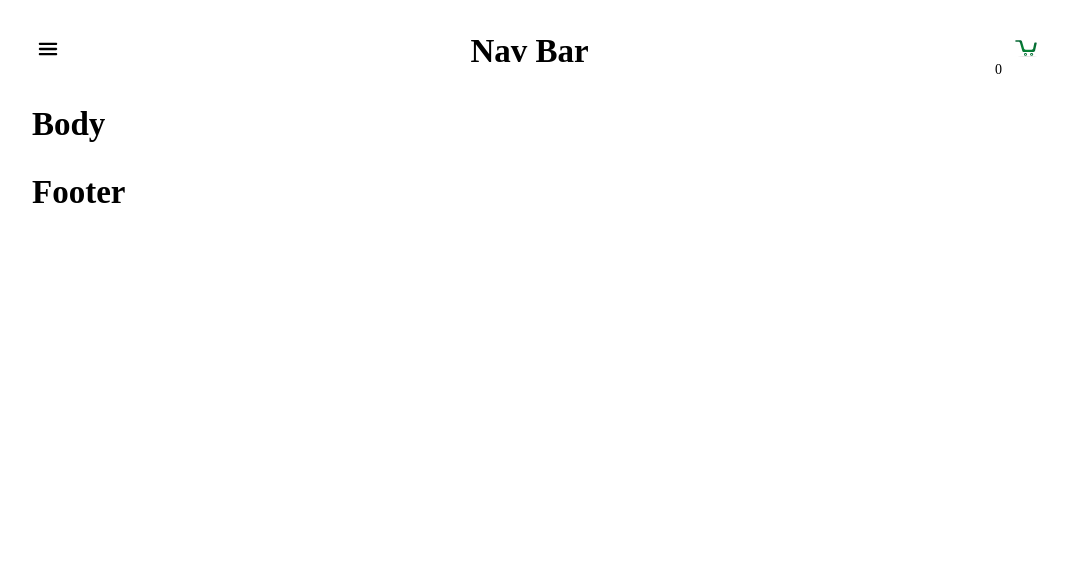
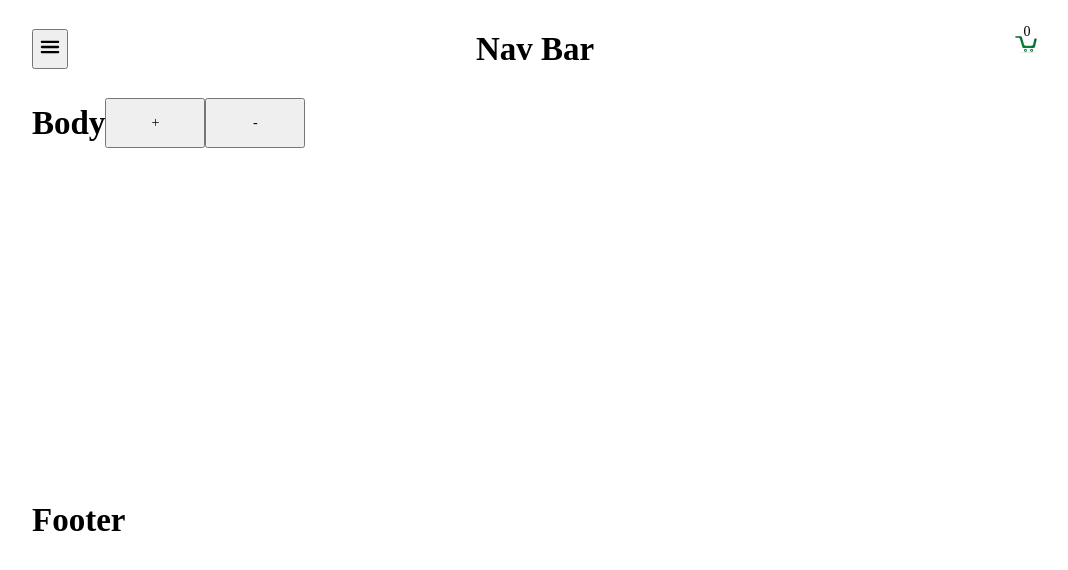
Before and after one commit to dimambaksh/ibm, a React (Vite) app: page / in a window 1280 px wide. Shown: the top 570 px of the page, without its empty margins (98-1166 px from the left). Built offline with nearby package versions, Linux system fonts and the light colour scheme.

Commit message:
SideMenu, Shopping Cart slices

```diff
--- a/src/App.jsx
+++ b/src/App.jsx
@@ -1,17 +1,22 @@
-import { useState } from 'react'
+import React from 'react'
 import './App.css'
 import NavBarElement from './UI/NavBarElement';
 import BodyElement from './UI/BodyElement';
 import FooterElement from './UI/FooterElement';
+import SideMenuElement from './UI/SideMenuElement';
+
+import { useSelector } from "react-redux";
 
 function App() {
-  const [count, setCount] = useState(0)
+  const toggleItems = useSelector((state) => state.toggleStates);
+  console.log("State change (app): "+toggleItems[0].toggleState);
 
   return (
     <>
       <NavBarElement/>
       <BodyElement/>
       <FooterElement/>
+      {toggleItems[0].toggleState ? <SideMenuElement /> : ''}
     </>
   )
 }
--- /dev/null
+++ b/src/Controller/cartSlice.js
@@ -0,0 +1,22 @@
+// cartSlice.js
+import { createSlice } from "@reduxjs/toolkit";
+
+export const cartSlice = createSlice({
+  name: 'shoppingCart',
+  initialState: [
+    {name: 'currentCart', cartItems: []},
+  ],
+  reducers: {
+    addToCart: (state, action) => {
+        state[action.payload].cartItems.push("Cart Item");
+      },
+    removeFromCart: (state, action) => {
+        if (state[action.payload].cartItems.length > 0){
+            state[action.payload].cartItems.pop();
+        }
+      },
+  },
+});
+
+export const { addToCart, removeFromCart } = cartSlice.actions;
+export default cartSlice.reducer;
--- /dev/null
+++ b/src/Controller/toggleSlice.js
@@ -0,0 +1,17 @@
+// toggleSlice.js
+import { createSlice } from "@reduxjs/toolkit";
+
+export const toggleSlice = createSlice({
+  name: 'toggleStates',
+  initialState: [
+    {name: 'sideMenu', toggleState: false},
+  ],
+  reducers: {
+    toggleAction: (state, action) => {
+        state[action.payload].toggleState = !state[action.payload].toggleState;
+      },
+  },
+});
+
+export const { toggleAction } = toggleSlice.actions;
+export default toggleSlice.reducer;
--- a/src/UI/BodyElement.jsx
+++ b/src/UI/BodyElement.jsx
@@ -1,10 +1,27 @@
 import "./ui.scss";
 
-function BodyElement(props){
+import { useDispatch, useSelector } from "react-redux";
+import { addToCart, removeFromCart } from '../Controller/cartSlice';
+
+const BodyElement = () => {
+    const dispatch = useDispatch();
+    const shoppingCartItems = useSelector((state) => state.shoppingCart);
+    console.log("Cart (body): "+shoppingCartItems[0].cartItems);
+
+    const handleShoppingCartAdd = () => {
+        dispatch(addToCart(0));
+    };
+
+    const handleShoppingCartDelete = () => {
+        dispatch(removeFromCart(0));
+    };
+
     return(
         <section className="pagebody">
             <article className="pagebody__article">
                 <h1>Body</h1>
+                <div><button onClick={() => handleShoppingCartAdd()}> + </button></div>
+                <div><button onClick={() => handleShoppingCartDelete()}> - </button></div>
             </article>
         </section>
     )
--- a/src/UI/NavBarElement.jsx
+++ b/src/UI/NavBarElement.jsx
@@ -1,17 +1,32 @@
 import "./ui.scss";
 import shoppingCartIcon from '../assets/shopping.svg'
 
-function NavBarElement(props){
+import { useDispatch, useSelector } from "react-redux";
+import { toggleAction } from '../Controller/toggleSlice';
+
+const NavBarElement = () => {
+    const dispatch = useDispatch();
+
+    const shoppingCartItems = useSelector((state) => state.shoppingCart);
+
+    const handleToggleSideMenu = () => {
+        dispatch(toggleAction(0));
+    };
+
     return(
         <section className="pageheader">
             <article className="pageheader__article">
-                <div>
-                    <svg aria-hidden="true" xmlns="http://www.w3.org/2000/svg" height="32" viewBox="-4 -4 32 32" width="32" class="game-icon" data-testid="icon-menu"><path fill="var(--color-tone-1)" d="M3.93428 18.2929C3.61506 18.2929 3.34567 18.1831 3.1261 17.9636C2.90654 17.744 2.79675 17.4746 2.79675 17.1554C2.79675 16.8362 2.90654 16.5668 3.1261 16.3473C3.34567 16.1277 3.61506 16.0179 3.93428 16.0179H20.0658C20.385 16.0179 20.6544 16.1277 20.874 16.3473C21.0935 16.5668 21.2033 16.8362 21.2033 17.1554C21.2033 17.4746 21.0935 17.744 20.874 17.9636C20.6544 18.1831 20.385 18.2929 20.0658 18.2929H3.93428ZM3.93428 13.1375C3.61506 13.1375 3.34567 13.0277 3.1261 12.8081C2.90654 12.5886 2.79675 12.3192 2.79675 12C2.79675 11.6808 2.90654 11.4114 3.1261 11.1918C3.34567 10.9723 3.61506 10.8625 3.93428 10.8625H20.0658C20.385 10.8625 20.6544 10.9723 20.874 11.1918C21.0935 11.4114 21.2033 11.6808 21.2033 12C21.2033 12.3192 21.0935 12.5886 20.874 12.8081C20.6544 13.0277 20.385 13.1375 20.0658 13.1375H3.93428ZM3.93428 7.98206C3.61506 7.98206 3.34567 7.87227 3.1261 7.65271C2.90654 7.43314 2.79675 7.16375 2.79675 6.84453C2.79675 6.52533 2.90654 6.25595 3.1261 6.03638C3.34567 5.81681 3.61506 5.70703 3.93428 5.70703H20.0658C20.385 5.70703 20.6544 5.81681 20.874 6.03638C21.0935 6.25595 21.2033 6.52533 21.2033 6.84453C21.2033 7.16375 21.0935 7.43314 20.874 7.65271C20.6544 7.87227 20.385 7.98206 20.0658 7.98206H3.93428Z"></path></svg>
+                <div className="pageheader__article__menu">
+                    <button onClick={() => handleToggleSideMenu()}>
+                        <svg aria-hidden="true" xmlns="http://www.w3.org/2000/svg" height="32" viewBox="-4 -4 32 32" width="32" class="game-icon" data-testid="icon-menu"><path fill="var(--color-tone-1)" d="M3.93428 18.2929C3.61506 18.2929 3.34567 18.1831 3.1261 17.9636C2.90654 17.744 2.79675 17.4746 2.79675 17.1554C2.79675 16.8362 2.90654 16.5668 3.1261 16.3473C3.34567 16.1277 3.61506 16.0179 3.93428 16.0179H20.0658C20.385 16.0179 20.6544 16.1277 20.874 16.3473C21.0935 16.5668 21.2033 16.8362 21.2033 17.1554C21.2033 17.4746 21.0935 17.744 20.874 17.9636C20.6544 18.1831 20.385 18.2929 20.0658 18.2929H3.93428ZM3.93428 13.1375C3.61506 13.1375 3.34567 13.0277 3.1261 12.8081C2.90654 12.5886 2.79675 12.3192 2.79675 12C2.79675 11.6808 2.90654 11.4114 3.1261 11.1918C3.34567 10.9723 3.61506 10.8625 3.93428 10.8625H20.0658C20.385 10.8625 20.6544 10.9723 20.874 11.1918C21.0935 11.4114 21.2033 11.6808 21.2033 12C21.2033 12.3192 21.0935 12.5886 20.874 12.8081C20.6544 13.0277 20.385 13.1375 20.0658 13.1375H3.93428ZM3.93428 7.98206C3.61506 7.98206 3.34567 7.87227 3.1261 7.65271C2.90654 7.43314 2.79675 7.16375 2.79675 6.84453C2.79675 6.52533 2.90654 6.25595 3.1261 6.03638C3.34567 5.81681 3.61506 5.70703 3.93428 5.70703H20.0658C20.385 5.70703 20.6544 5.81681 20.874 6.03638C21.0935 6.25595 21.2033 6.52533 21.2033 6.84453C21.2033 7.16375 21.0935 7.43314 20.874 7.65271C20.6544 7.87227 20.385 7.98206 20.0658 7.98206H3.93428Z"></path></svg>
+                    </button>
                 </div>
-                <h1>Nav Bar</h1>
-                <div>
-                    <span>0</span>
-                    <img src={shoppingCartIcon} alt="Shopping Cart" width="50px" height="50px"/>
+                <div className="pageheader__article__title">
+                    <h1>Nav Bar</h1>
+                </div>
+                <div className="pageheader__article__cart">
+                    <div className="cartcount">{shoppingCartItems[0].cartItems.length}</div>
+                    <div className="cartimage"><img src={shoppingCartIcon} alt="Shopping Cart" width="50px" height="50px"/></div>
                 </div>
             </article>
         </section>
--- /dev/null
+++ b/src/UI/SideMenuElement.jsx
@@ -0,0 +1,15 @@
+import "./ui.scss";
+
+function SideMenuElement(props){
+    return(
+        <section className="sidemenu">
+            <article className="sidemenu__article">
+                <div className="sidemenu__article__menu">
+                    <h1>Side Menu</h1>
+                </div>
+            </article>
+        </section>
+    )
+}
+
+export default SideMenuElement;
--- a/src/UI/ui.scss
+++ b/src/UI/ui.scss
@@ -1 +1,26 @@
 @use '../styles/partials/globals';
+
+.pageheader{
+    &__article {
+        justify-content: space-between;
+        height: 100%;
+        &__cart{
+            display: flex;
+            flex-flow: column;
+            align-items: center;
+
+            .cartcount{
+                margin-bottom: -20px;
+            }
+        }
+    }
+}
+
+.pagebody{
+    min-height: 400px;
+
+    button {
+        width: 100px;
+        height: 50px;
+    }
+}
--- a/src/index.css
+++ b/src/index.css
@@ -1,7 +1,6 @@
 body {
   margin: 0;
   display: flex;
-  place-items: center;
   min-width: 320px;
-  min-height: 100vh;
+  justify-content: space-between;
 }
--- a/src/store.js
+++ b/src/store.js
@@ -1,7 +1,11 @@
 // store.js
 import { configureStore } from '@reduxjs/toolkit';
+import toggleReducer from './Controller/toggleSlice';
+import shoppingCartReducer from './Controller/cartSlice';
 
 export default configureStore({
   reducer: {
+    toggleStates : toggleReducer,
+    shoppingCart : shoppingCartReducer,
   },
 });
--- a/src/styles/partials/_globals.scss
+++ b/src/styles/partials/_globals.scss
@@ -413,10 +413,3 @@ input {
     }
   }
 }
-
-.pageheader{
-    &__article {
-        justify-content: space-between;
-        height: 100%;
-    }
-}
--- a/vite.config.js
+++ b/vite.config.js
@@ -5,4 +5,9 @@ import react from '@vitejs/plugin-react'
 export default defineConfig({
     base: "/ibm",
   plugins: [react()],
+  server: {
+    watch: {
+      usePolling: true
+    }
+  }
 })
```
